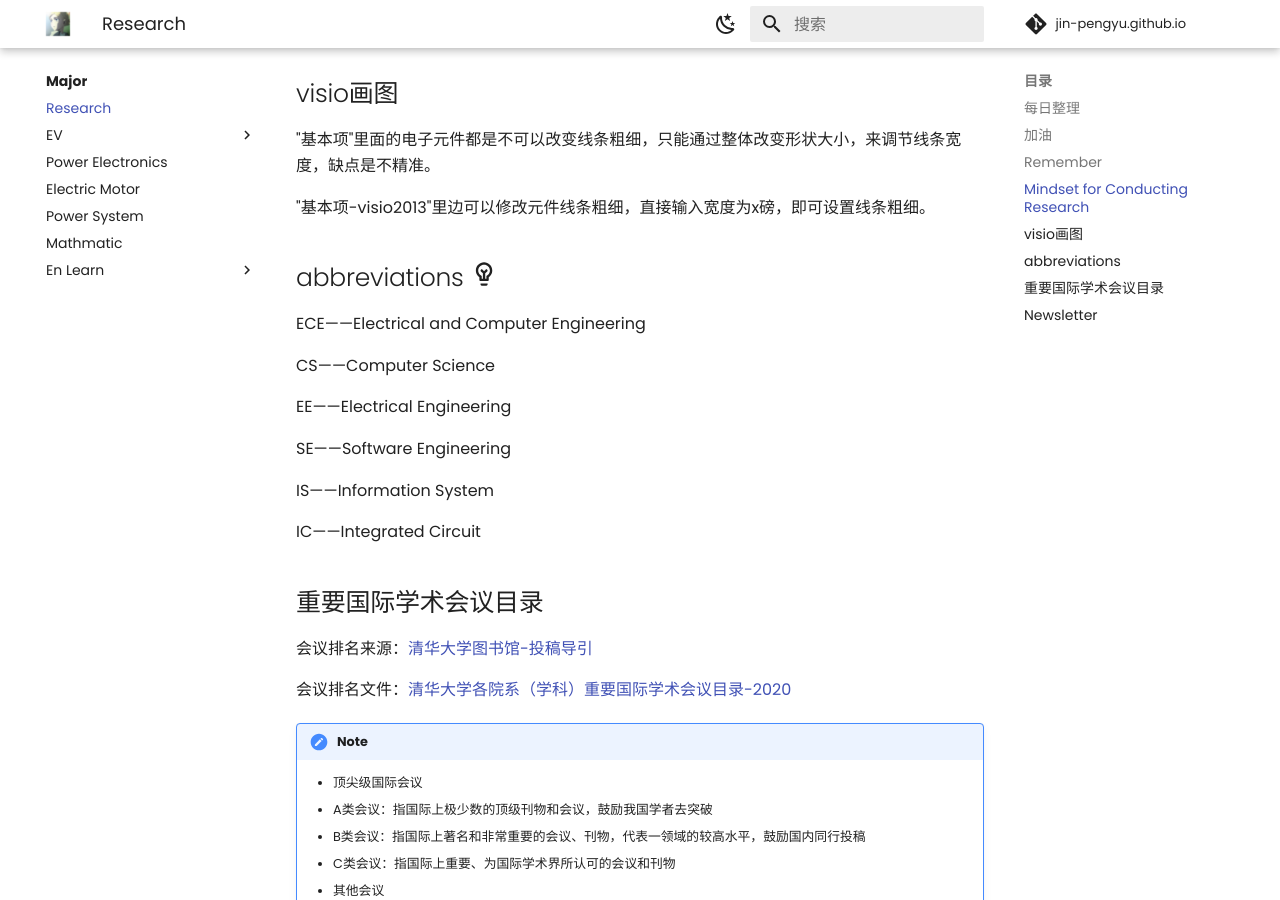
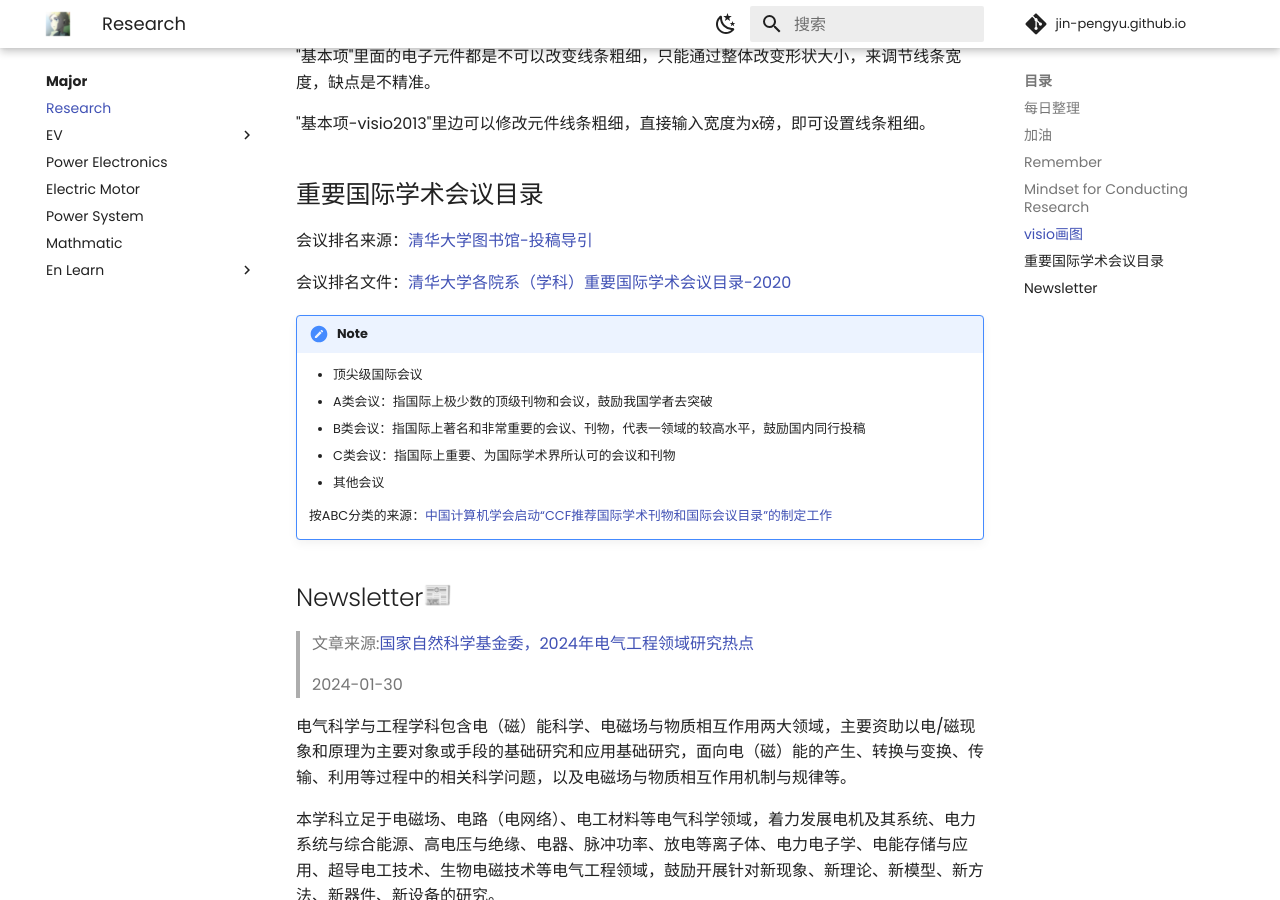
Before and after one commit to Pengyu-Jin/Pengyu-Jin.github.io, an MkDocs documentation site: the page built from docs/major/research/research.md, in a window 1280 px wide and 900 px high, scrolled down 1507 px. Built offline with MkDocs 1.6.1 and Material for MkDocs 9.7.7, drawn with Linux system fonts in a browser that asks for light colours; emoji names are drawn with the system emoji font; comment, search, counter and statistics services are not loaded; some of the changed text lies outside the part shown.

Commit message:
research20240517

```diff
--- a/docs/major/research/research.md
+++ b/docs/major/research/research.md
@@ -49,23 +45,6 @@ word中的格式排版问题：[xxx.dotm、宏、域等问题](https://shuiyuan.
 "基本项"里面的电子元件都是不可以改变线条粗细，只能通过整体改变形状大小，来调节线条宽度，缺点是不精准。
 
 "基本项-visio2013"里边可以修改元件线条粗细，直接输入宽度为x磅，即可设置线条粗细。
-
-
-
-
-## abbreviations :material-lightbulb-variant-outline:
-
-ECE——Electrical and Computer Engineering
-
-CS——Computer Science
-
-EE——Electrical Engineering
-
-SE——Software Engineering
-
-IS——Information System
-
-IC——Integrated Circuit
 
 ## 重要国际学术会议目录
 
```
Also changed, not shown: other parts of docs/major/research/research.md (+0 -4 lines).
